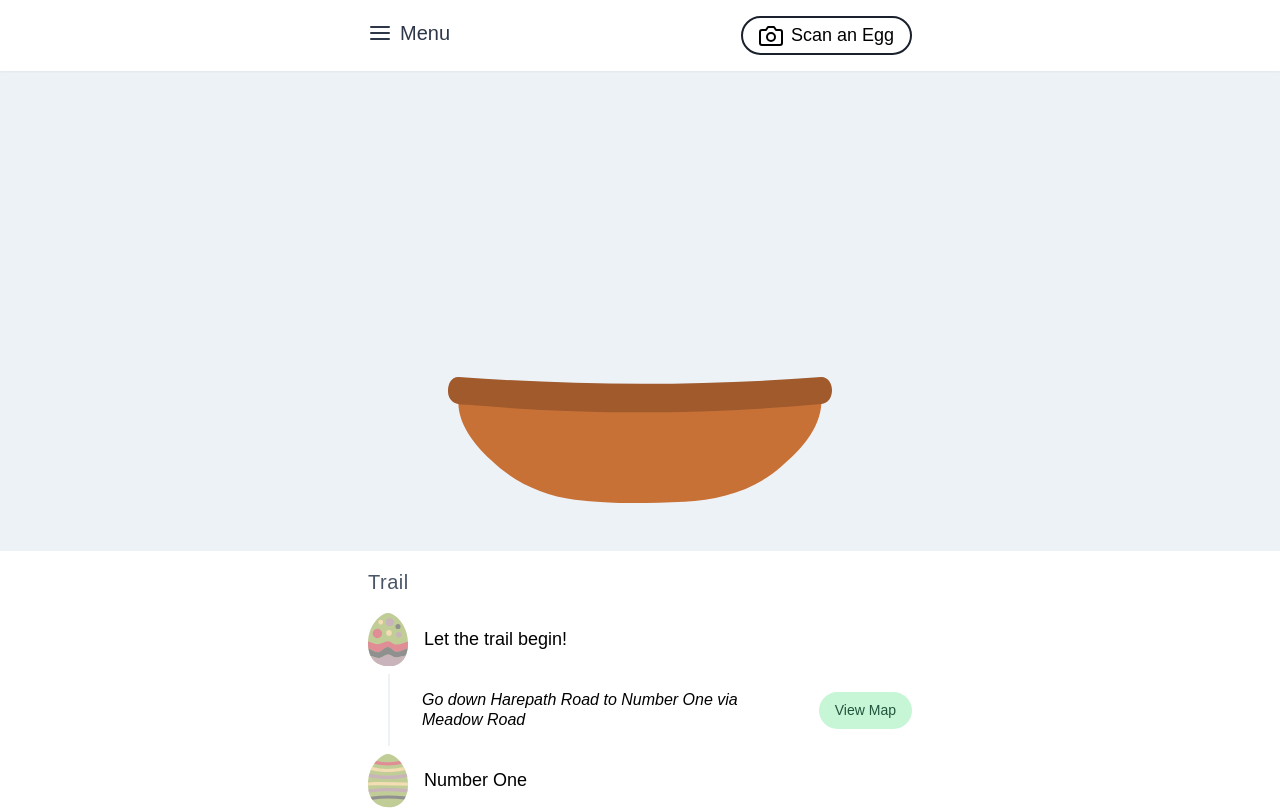
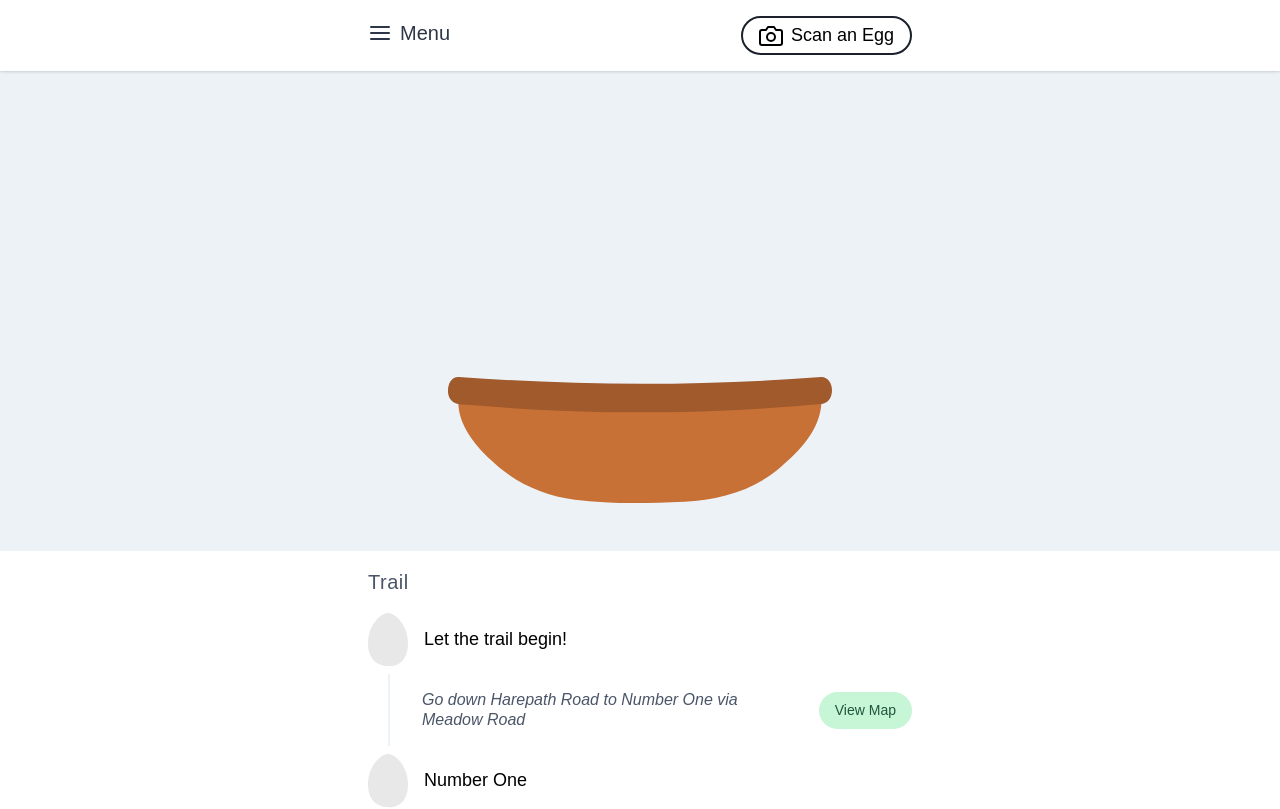
Before and after one commit to crossroadchurch/easter-hunt, a Next.js app: page /play in a window 1280 px wide. Shown: the top 809 px of the page. Built offline with nearby package versions, Linux system fonts and the light colour scheme.

Commit message:
Add placeholder eggs to trail

```diff
--- a/components/egg.js
+++ b/components/egg.js
@@ -118,10 +118,9 @@ const Egg = ({ id, className, size = '10' }) => {
     const [{ three_words }] = found
 
     return (
-      <div
-        className={`${className} w-${size}`}
-      >
-        <svg viewBox="0 0 750 1000"
+      <div className={`${className} w-${size}`}>
+        <svg
+          viewBox="0 0 750 1000"
           dangerouslySetInnerHTML={{ __html: get_egg_svg(three_words) }}
         ></svg>
       </div>
@@ -148,19 +147,19 @@ export const RawEgg = ({ id, tx, ty }) => {
     const [{ three_words }] = found
 
     return (
-      <g transform={`translate(${tx} ${ty})`}
-        dangerouslySetInnerHTML = {{ __html: get_egg_svg(three_words) }}
-      >
-      </g>
+      <g
+        transform={`translate(${tx} ${ty})`}
+        dangerouslySetInnerHTML={{ __html: get_egg_svg(three_words) }}
+      ></g>
     )
   } else {
     return (
-        <g transform={translate}>
-          <path
-            d="M 748.22738,617.27582 C 741.56542,739.09258 698.47008,870.65596 592.21291,940.93445 473.82988,1018.0025 313.27239,1017.289 189.727,952.56061 81.582452,896.47785 20.533549,778.14644 6.8101586,660.50444 -23.438768,447.93424 47.345632,215.92541 213.86979,75.307502 268.55076,31.399454 338.94205,-15.626627 412.23386,5.0056437 523.43044,41.3255 606.7546,133.82793 664.25447,232.45839 c 66.17223,115.96725 93.25951,252.07892 83.97291,384.81743 z"
-            fill="#e8e8e8"
-          />
-        </g>
+      <g transform={''}>
+        <path
+          d="M 748.22738,617.27582 C 741.56542,739.09258 698.47008,870.65596 592.21291,940.93445 473.82988,1018.0025 313.27239,1017.289 189.727,952.56061 81.582452,896.47785 20.533549,778.14644 6.8101586,660.50444 -23.438768,447.93424 47.345632,215.92541 213.86979,75.307502 268.55076,31.399454 338.94205,-15.626627 412.23386,5.0056437 523.43044,41.3255 606.7546,133.82793 664.25447,232.45839 c 66.17223,115.96725 93.25951,252.07892 83.97291,384.81743 z"
+          fill="#e8e8e8"
+        />
+      </g>
     )
   }
 }
--- a/components/play/header.js
+++ b/components/play/header.js
@@ -13,7 +13,7 @@ export default () => {
 
   return (
     <>
-      <div className="bg-white sticky top-0 shadow-sm">
+      <div className="bg-white sticky top-0 shadow">
         <div className="container p-4 mx-auto flex items-center justify-between">
           <h1 className="text-gray-800 text-lg">
             <button
--- a/components/play/location.js
+++ b/components/play/location.js
@@ -1,12 +1,28 @@
-import Egg from '../egg'
+import Egg, { RawEgg } from '../egg'
+import { useLocalStorage } from 'react-use'
 
-export default ({ description, egg_id }) => (
+export default ({ description, egg_id }) => {
+  const [basket, setBasket] = useLocalStorage('basket', [])
+
+  return (
     <div className="flex items-center">
       <div className="flex-shrink-0 mr-4">
+        {basket.includes(egg_id) ? (
           <Egg id={egg_id} />
+        ) : (
+          <div class="w-10">
+            <svg viewBox="0 0 750 1000">
+              <path
+                d="M 748.22738,617.27582 C 741.56542,739.09258 698.47008,870.65596 592.21291,940.93445 473.82988,1018.0025 313.27239,1017.289 189.727,952.56061 81.582452,896.47785 20.533549,778.14644 6.8101586,660.50444 -23.438768,447.93424 47.345632,215.92541 213.86979,75.307502 268.55076,31.399454 338.94205,-15.626627 412.23386,5.0056437 523.43044,41.3255 606.7546,133.82793 664.25447,232.45839 c 66.17223,115.96725 93.25951,252.07892 83.97291,384.81743 z"
+                fill="#e8e8e8"
+              ></path>
+            </svg>
+          </div>
+        )}
       </div>
       <div className="w-full flex items-center justify-between">
         <h3>{description}</h3>
       </div>
     </div>
   )
+}
--- a/components/play/spacer.js
+++ b/components/play/spacer.js
@@ -5,7 +5,9 @@ export default ({ route_notes, cur_stage, x, y, w, h }) => {
   return (
     <div className="w-full flex items-center justify-between">
       <div className="py-4 px-8 my-2 ml-5 border-l-2 border-gray-200">
-        <p className="leading-tight text-base italic">{route_notes}</p>
+        <p className="leading-tight text-gray-700 text-base italic">
+          {route_notes}
+        </p>
       </div>
       <div>
         <button
```
Lines whose indentation alone changed are shown as unchanged.
